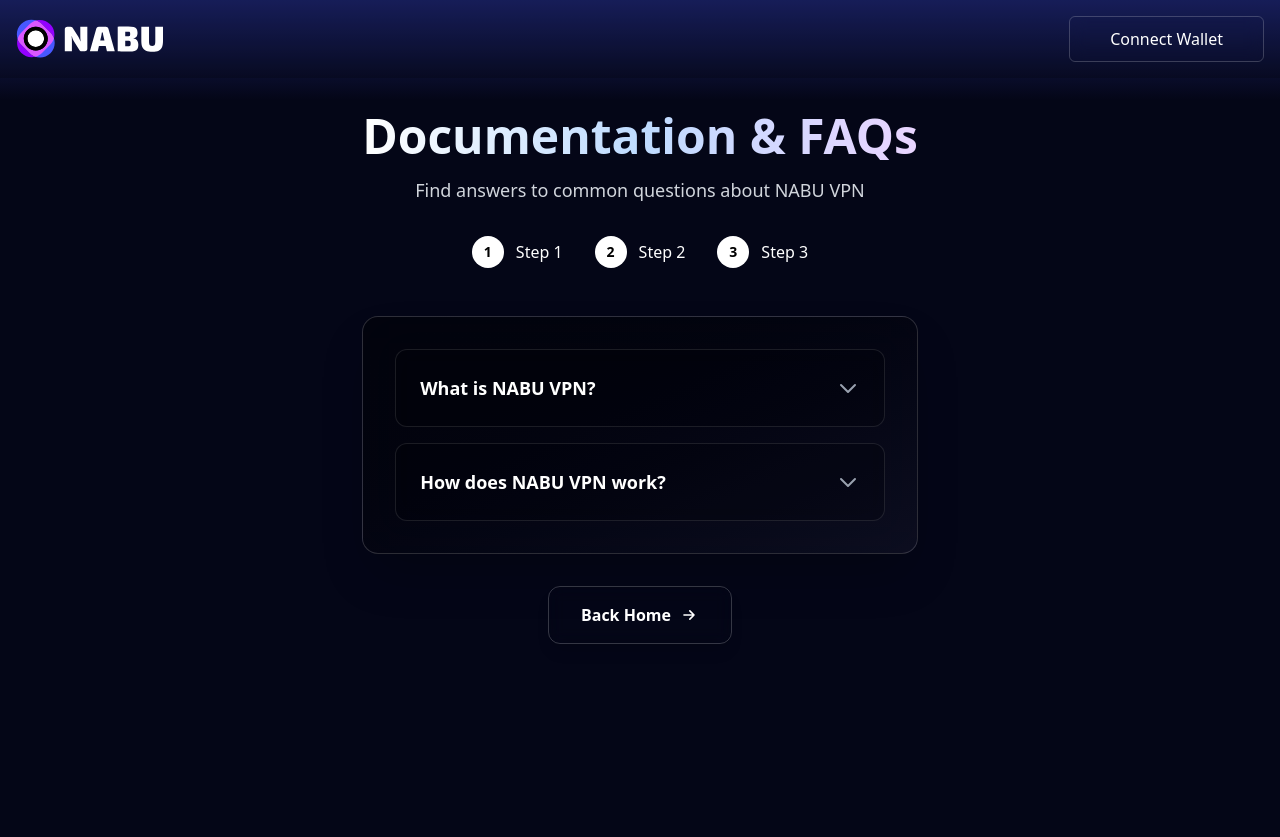
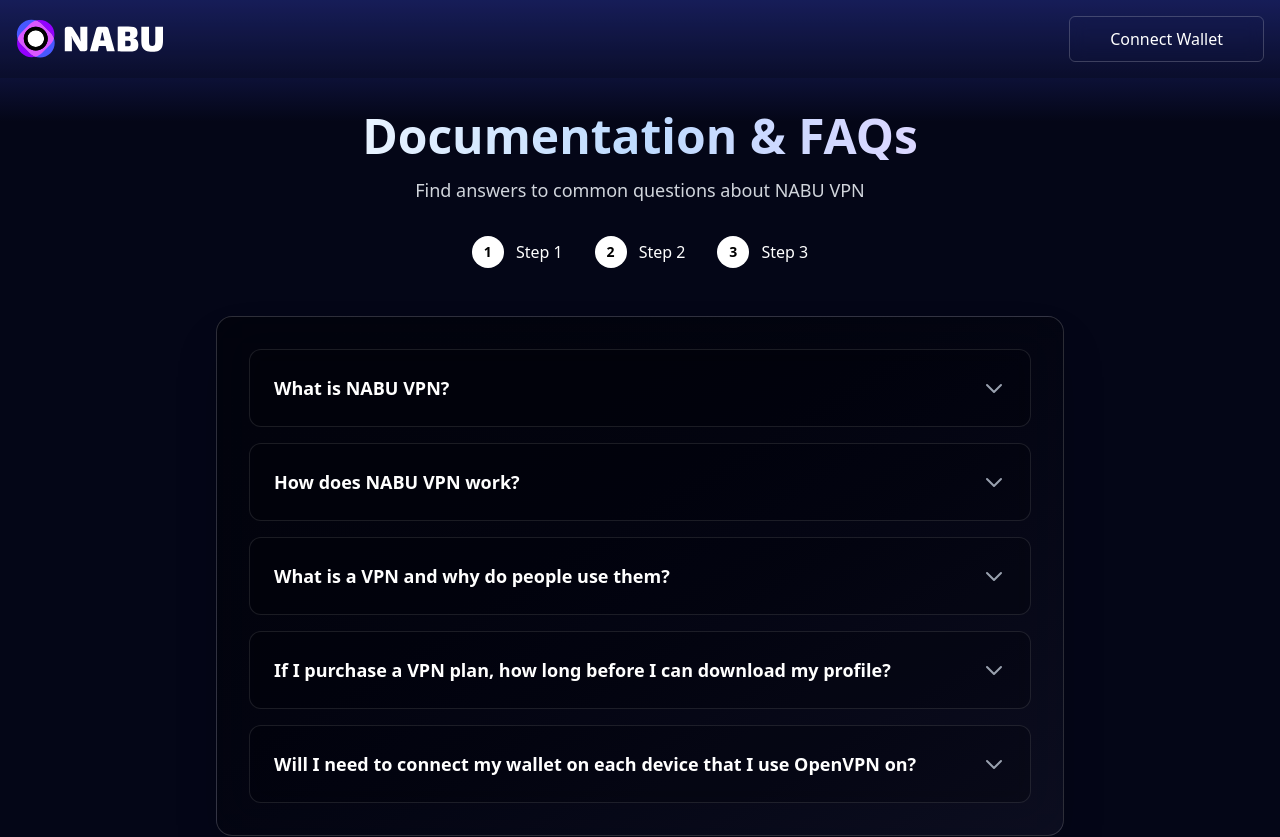
Before and after one commit to blinklabs-io/vpn-frontend, a React (Vite) app: page /docs-faqs in a window 1280 px wide. Shown: the top 837 px of the page. Before the commit the page ends 800 px from the top, so only its background shows below. Built offline with nearby package versions, Linux system fonts and the light colour scheme.

Commit message:
Fix: Add FAQs to DocsFaqs.tsx
Fix: Add FAQs to DocsFaqs.tsx

Signed-off-by: EarnCoinPool <83303972+EarnCoinPool@users.noreply.github.com>

```diff
--- a/src/pages/DocsFaqs.tsx
+++ b/src/pages/DocsFaqs.tsx
@@ -14,12 +14,27 @@
     {
       id: "what-is-nabu",
       question: "What is NABU VPN?",
-      answer: ""
+      answer: "Nabu uses your Cardano wallet as your identity—no signup forms, no tracking cookies. Once connected, you're seconds away from spinning up a secure VPN tunnel that hides your IP, encrypts your traffic, and keeps your data yours."
     },
     {
       id: "how-does-it-work",
       question: "How does NABU VPN work?",
-      answer: ""
+      answer: "Simply connect your Cardano wallet, select a plan, download your profile and launch OpenVPN."
+    },
+    {
+      id: "why-use-vpn",
+      question: "What is a VPN and why do people use them?",
+      answer: "VPN stands for Virtual Private Network. A VPN has many benefits, for example a VPN can protect your privacy by encrypting your internet traffic and hiding your real IP address. It can also enhance security on public Wi-Fi, bypass geo-restrictions and government censorship to access blocked content. VPN can also be used to prevent your Internet Service Provider (ISP) from throttling your connection."
+    },
+    {
+      id: "profile-download-time",
+      question: "If I purchase a VPN plan, how long before I can download my profile?",
+      answer: "It only takes a few seconds to a few minutes for the transaction to get on-chain and for your profile to be created. You can always check the status of your VPN instances."
+    },
+    {
+      id: "wallet-needed-per-device",
+      question: "Will I need to connect my wallet on each device that I use OpenVPN on?",
+      answer: "No, you just need your profile .ovpn file to import onto your device."
     }
   ];
 
```
